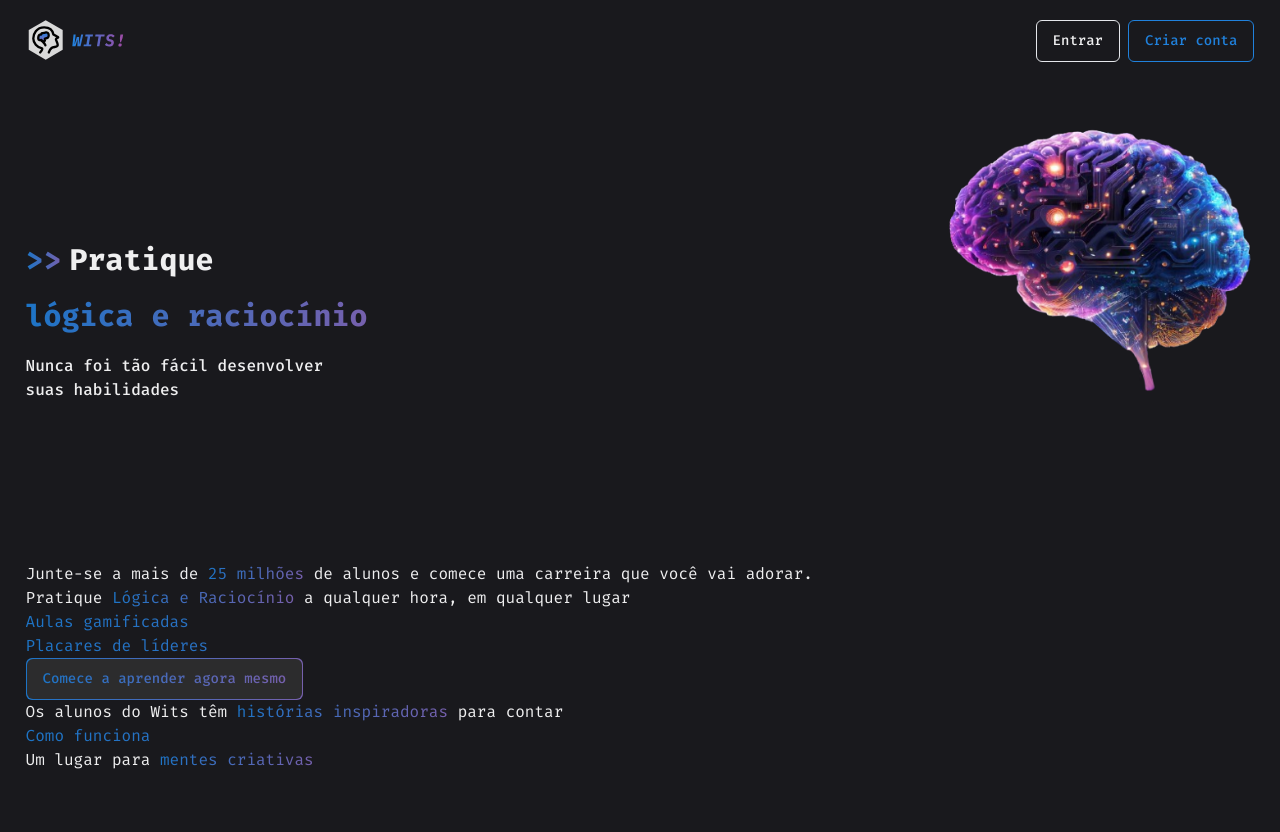
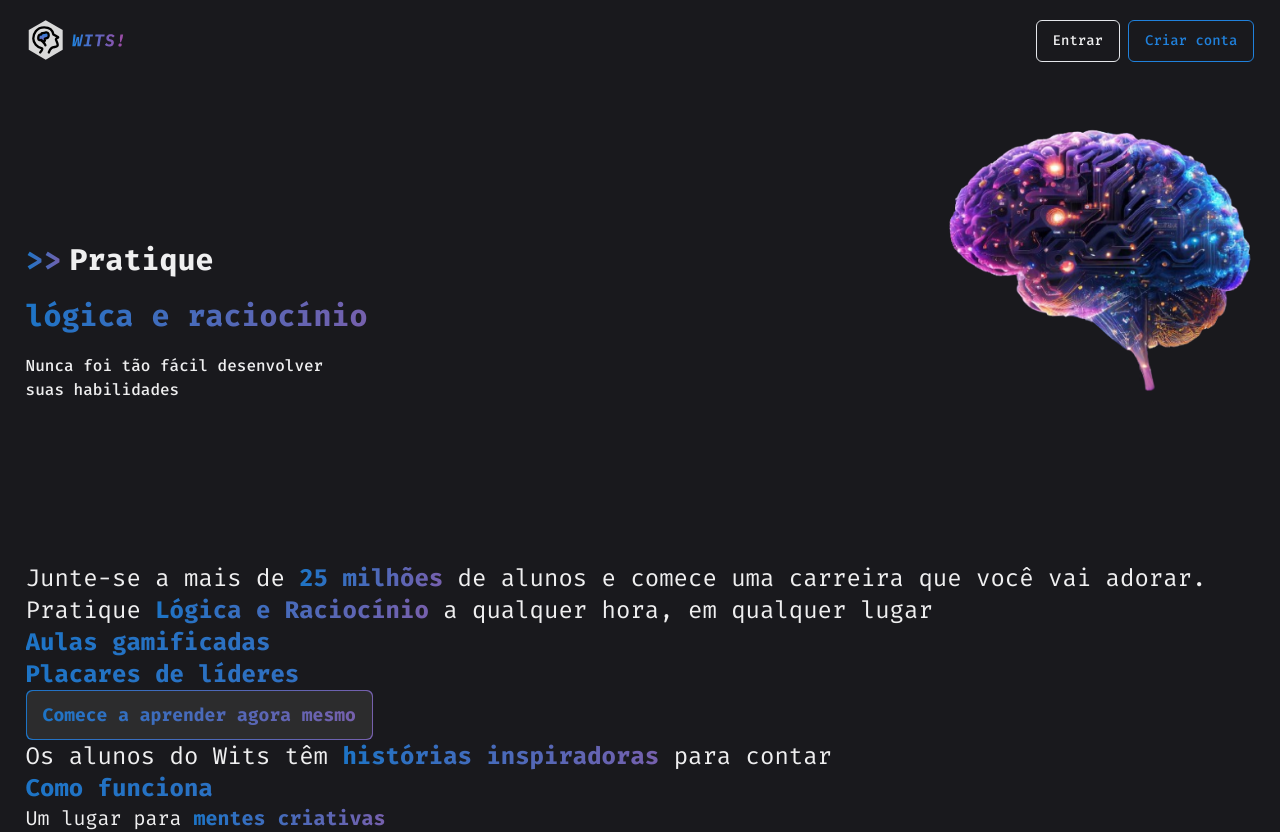
Before and after one commit to odavibatista/wits-site-webapp, a Next.js app: page / in a window 1280 px wide. Before the commit the page ends 800 px from the top, so only its background shows below. Built offline with nearby package versions, Linux system fonts and the light colour scheme.

Commit message:
criacao dos componentes de botao e estrutura basica da landing page

```diff
--- a/src/app/globals.css
+++ b/src/app/globals.css
@@ -14,7 +14,8 @@
   }
 
   .text-custom-gradient {
-    @apply bg-gradient-to-r from-primary-500 to-secondary-500 bg-clip-text text-transparent
+    @apply bg-gradient-to-r from-primary-500 to-secondary-500 bg-clip-text
+    text-transparent font-bold
   }
 }
 
--- a/src/components/button/BtnBlur.tsx
+++ b/src/components/button/BtnBlur.tsx
@@ -4,7 +4,7 @@ export function BtnBlur({ title }: PropsBtn) {
   return (
     <div className="bg-custom-gradient inline-flex rounded-md p-[1px]">
       <BtnWrapper className="border-none bg-neutral-900">
-        <span className="text-custom-gradient">{title}</span>
+        <span className="text-custom-gradient text-lg">{title}</span>
       </BtnWrapper>
     </div>
   )
--- a/src/components/landing-page/FifthFold.tsx
+++ b/src/components/landing-page/FifthFold.tsx
@@ -1,7 +1,7 @@
 export function FifthFold() {
   return (
     <div>
-      <h5>
+      <h5 className="text-2xl">
         Os alunos do Wits têm{' '}
         <span className="text-custom-gradient">histórias inspiradoras</span>{' '}
         para contar
--- a/src/components/landing-page/Footer.tsx
+++ b/src/components/landing-page/Footer.tsx
@@ -1,7 +1,7 @@
 export function Footer() {
   return (
     <footer>
-      <span>
+      <span className="text-xl">
         Um lugar para{' '}
         <span className="text-custom-gradient">mentes criativas</span>
       </span>
--- a/src/components/landing-page/FourthFold.tsx
+++ b/src/components/landing-page/FourthFold.tsx
@@ -3,8 +3,8 @@ import { BtnBlur } from '../button'
 export function FourthFold() {
   return (
     <div>
-      <h4 className="text-custom-gradient">Aulas gamificadas</h4>
-      <h4 className="text-custom-gradient">Placares de líderes</h4>
+      <h4 className="text-custom-gradient text-2xl">Aulas gamificadas</h4>
+      <h4 className="text-custom-gradient text-2xl">Placares de líderes</h4>
       <BtnBlur title="Comece a aprender agora mesmo" />
     </div>
   )
--- a/src/components/landing-page/SecondFold.tsx
+++ b/src/components/landing-page/SecondFold.tsx
@@ -1,7 +1,7 @@
 export function SecondFold() {
   return (
     <div>
-      <h2>
+      <h2 className="text-2xl">
         Junte-se a mais de{' '}
         <span className="text-custom-gradient">25 milhões</span> de alunos e
         comece uma carreira que você vai adorar.
--- a/src/components/landing-page/SixthFold.tsx
+++ b/src/components/landing-page/SixthFold.tsx
@@ -1,7 +1,7 @@
 export function SixthFold() {
   return (
     <div>
-      <h6 className="text-custom-gradient">Como funciona</h6>
+      <h6 className="text-custom-gradient text-2xl">Como funciona</h6>
     </div>
   )
 }
--- a/src/components/landing-page/ThirdFold.tsx
+++ b/src/components/landing-page/ThirdFold.tsx
@@ -1,7 +1,7 @@
 export function ThirdFold() {
   return (
     <div>
-      <h3>
+      <h3 className="text-2xl">
         Pratique{' '}
         <span className="text-custom-gradient">Lógica e Raciocínio</span> a
         qualquer hora, em qualquer lugar
```
